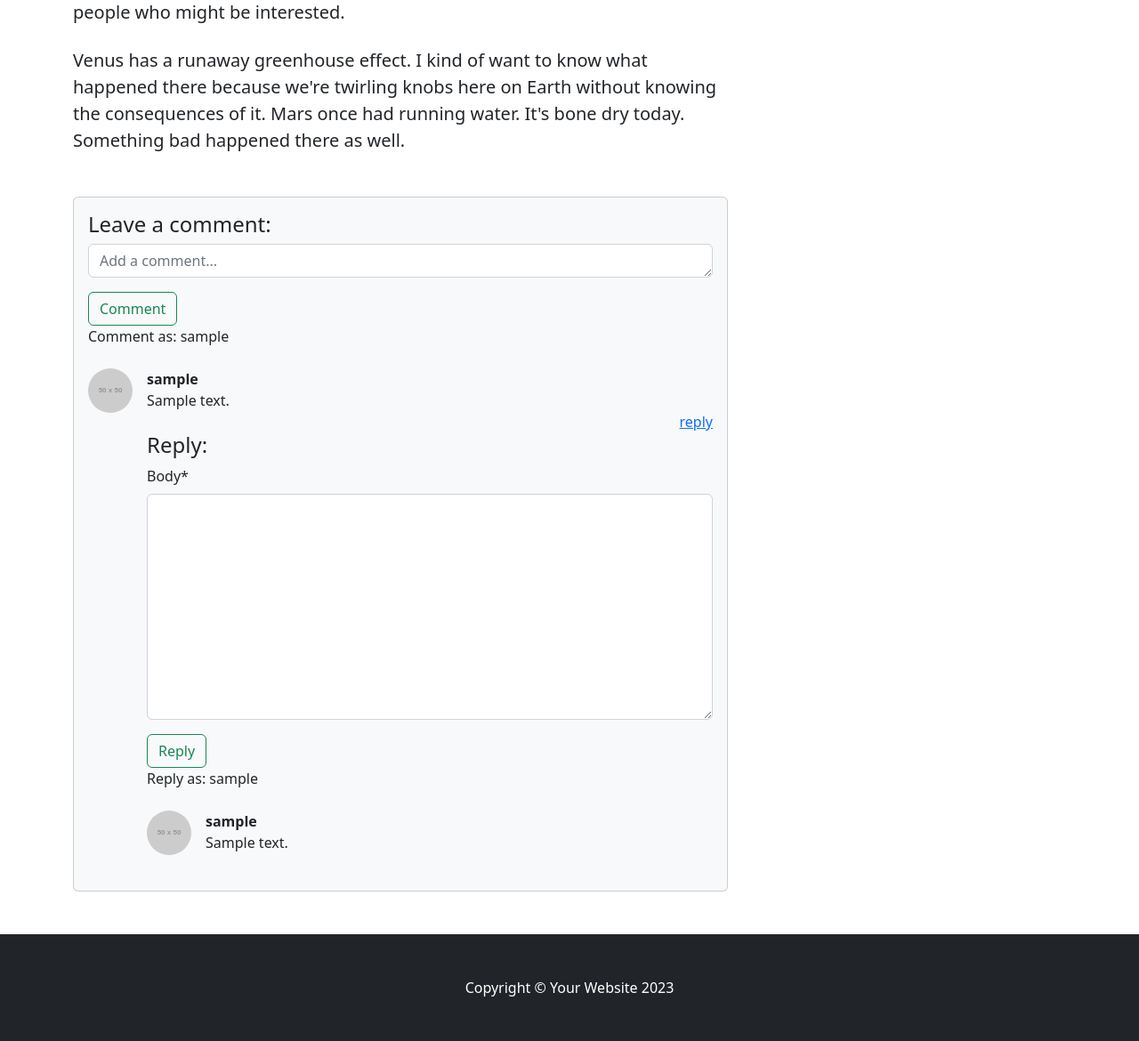
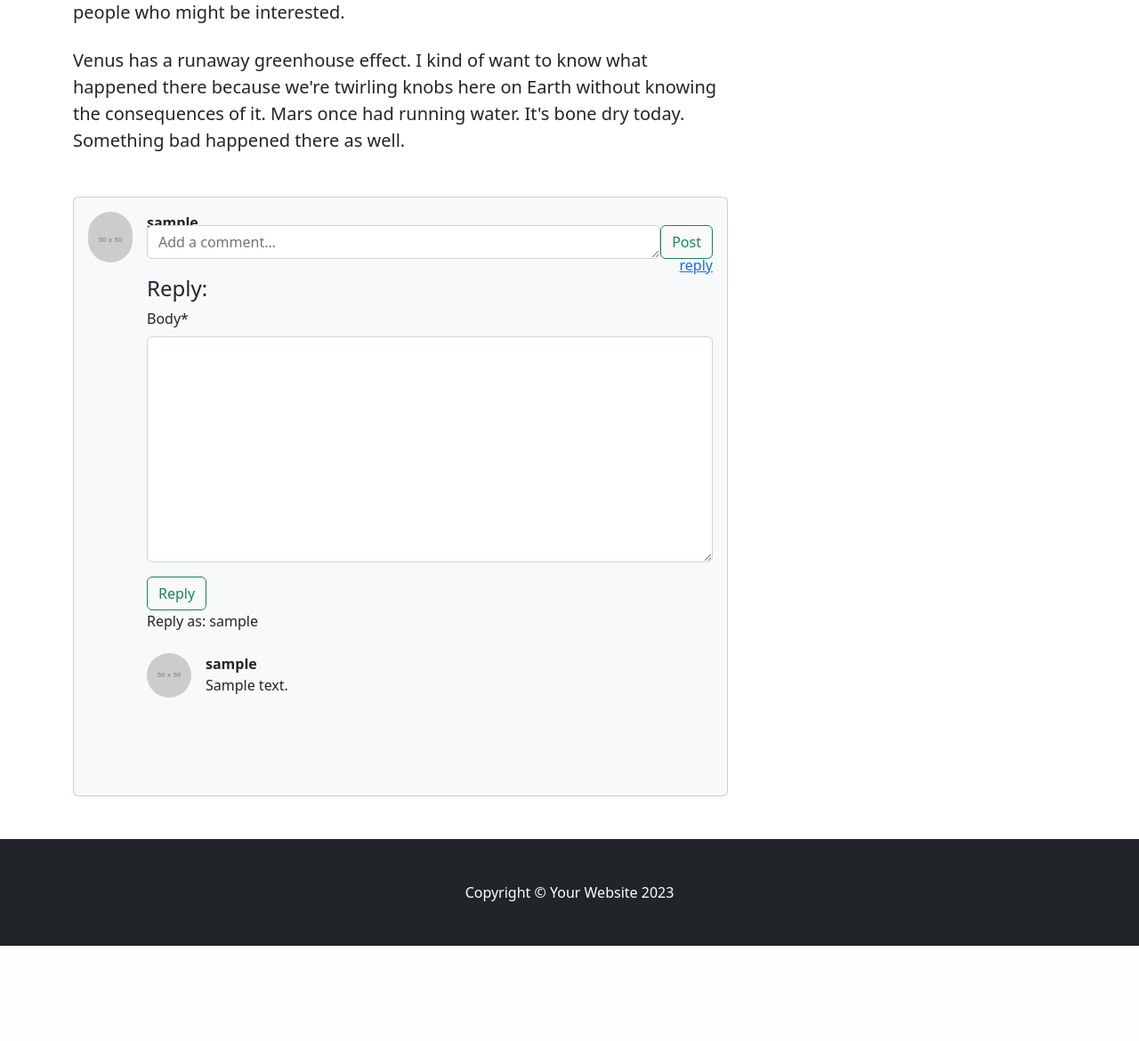
Before and after one commit to DestanT/we-discuss-music, a Django app: a page that uses templates/blog/season_detail.html in a window 1280 px wide. Shown: the part 1107-2277 px from the top of the page at 89% size. After the commit the page ends 2170 px from the top, so only its background shows below. Run offline with Django 4.2, Linux system fonts and the light colour scheme; a user stored in the database is signed in; tables that the repository leaves empty hold one stand-in row (values such as "Sample post"); grey boxes labelled with a size stand in for pictures from a placeholder-image service; some libraries are stand-ins or nearby versions.

Commit message:
Create sticky comment form below section

```diff
--- a/templates/blog/season_detail.html
+++ b/templates/blog/season_detail.html
@@ -50,17 +50,6 @@
                 <div class="card bg-light">
                     <div class="card-body">
 
-                        <!-- Comment form-->
-                        {% if user.is_authenticated %}
-                        <h4>Leave a comment:</h4>
-                        <form method="post" action="{% url 'season_comment' slug=season.slug %}" class="mb-4">
-                            {% csrf_token %}
-                            {{ comment_form | crispy }}
-                            <button type="submit" class="btn btn-outline-success">Comment</button>
-                            <p>Comment as: {{ user.username }}</p>
-                        </form>
-                        {% endif %}
-
                         <!-- Comments with nested replies -->
                         {% for comment in season.comments.all %}
                         <div class="d-flex mb-4">
@@ -102,6 +91,30 @@
                             </div>
                         </div>
                         {% endfor %}
+
+                        <!-- Sticky comment form-->
+                        {% if user.is_authenticated %}
+                        <div class="sticky-bottom d-flex">
+                            <div class="flex-shrink-0 mt-2">
+                                <img class="rounded-circle" src="https://dummyimage.com/50x50/ced4da/6c757d.jpg"
+                                    alt="...">
+                            </div>
+                            <div class="flex-grow-1 ms-3">
+                                <form method="post" action="{% url 'season_comment' slug=season.slug %}" class="mt-3">
+                                    {% csrf_token %}
+                                    <div class="row d-flex g-0">
+                                        <div class="col">
+                                            {{ comment_form | crispy }}
+                                        </div>
+                                        <div class="col-auto">
+                                            <button type="submit" class="btn btn-outline-success">Post</button>
+                                        </div>
+                                    </div>
+                                </form>
+                            </div>
+                        </div>
+                        {% endif %}
+
                     </div>
                 </div>
             </section>
```
